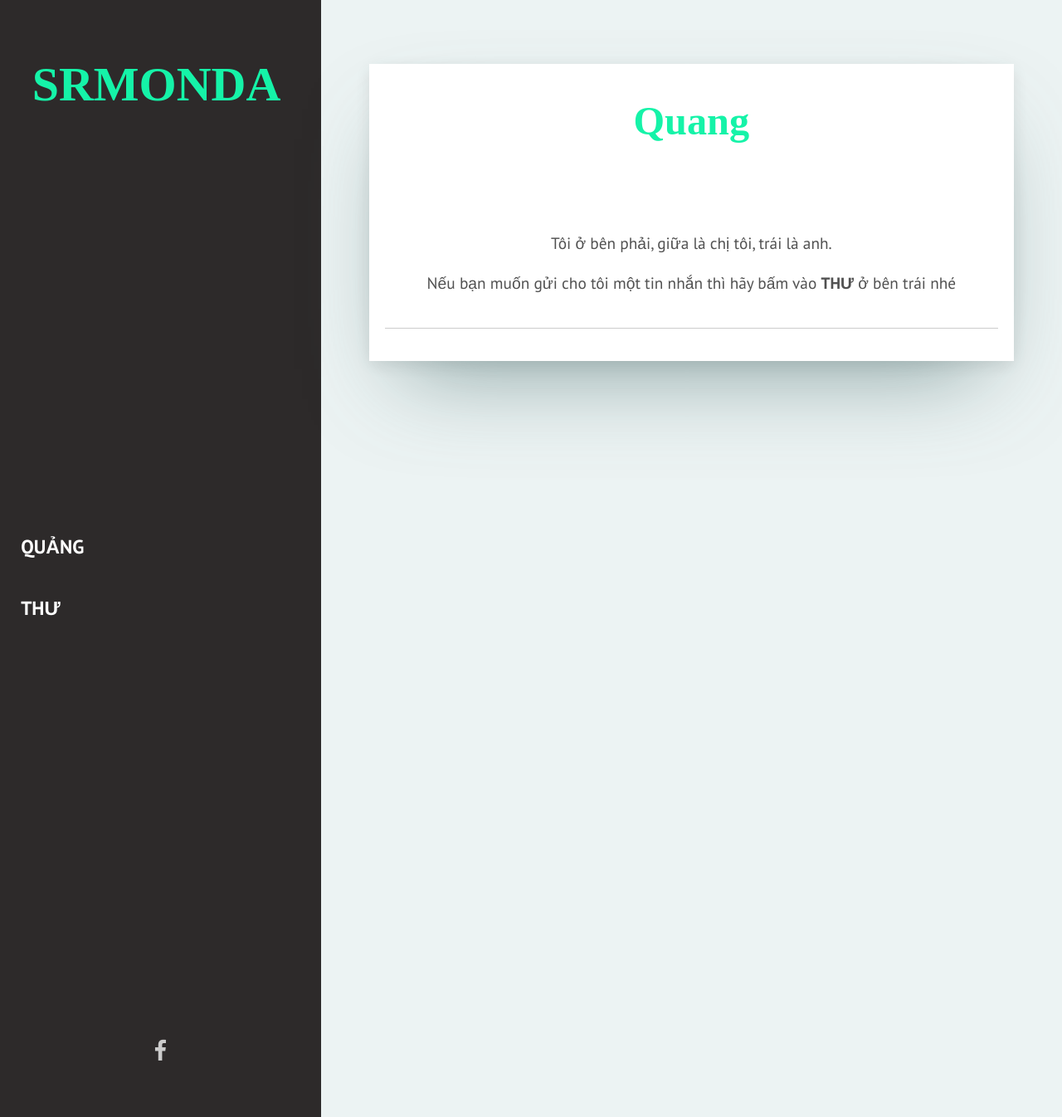
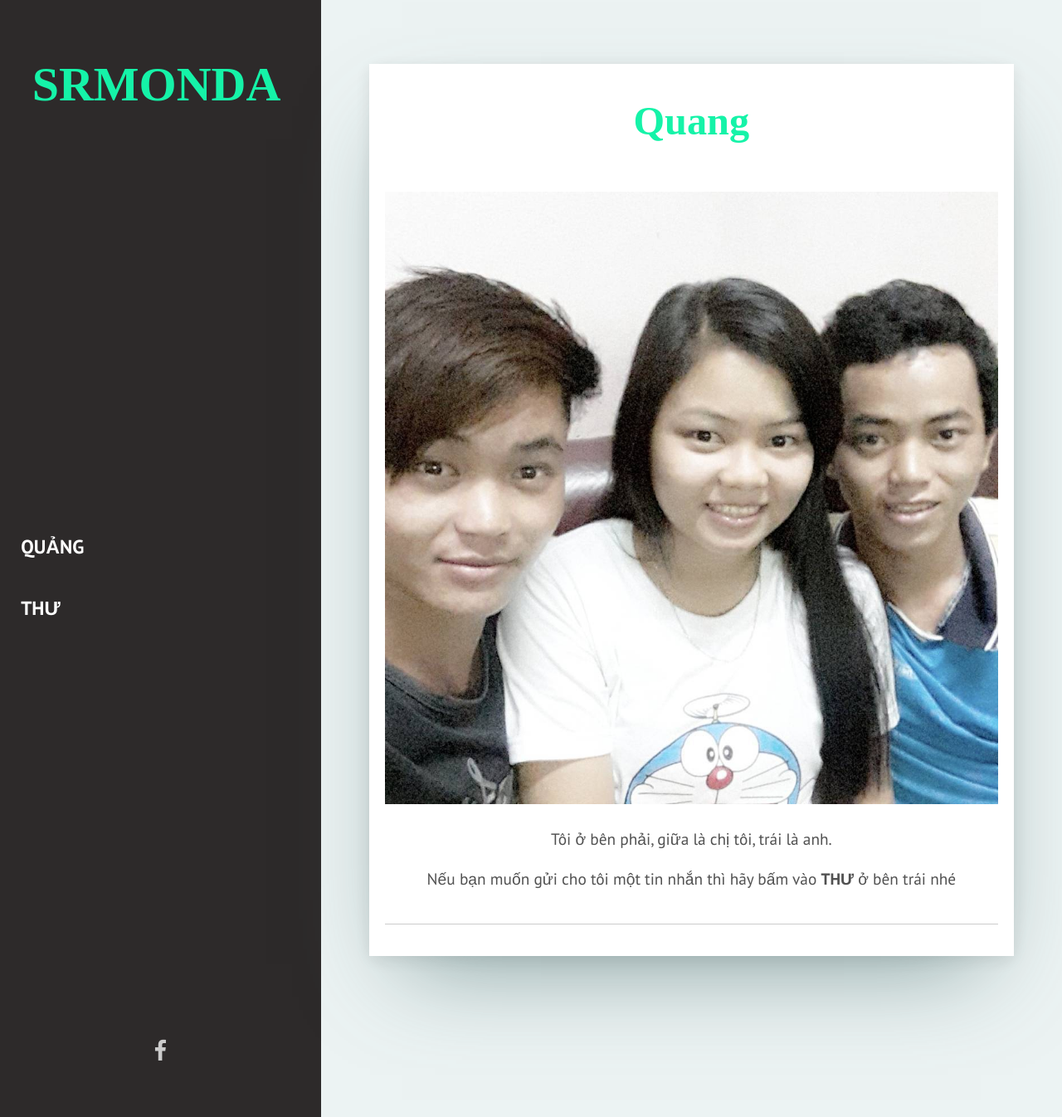
Before and after one commit to srmonda/srmonda.github., a Jekyll site: the page built from index.html, in a window 1280 px wide and 1346 px high. Shown: the whole window at 83% size. Built offline with Jekyll 4.4.1, drawn with Linux system fonts in a browser that asks for light colours; some web fonts are replaced.

Commit message:
fixed image

```diff
--- a/index.html
+++ b/index.html
@@ -4,7 +4,7 @@ title: Quang
 permalink: /
 ---
 
-<img url="/assets/img/3chiem.jpg">
+<img src="/assets/img/3chiem.jpg">
 <p>Tôi ở bên phải, giữa là chị tôi, trái là anh.</p>
 <p>Nếu bạn muốn gửi cho tôi một tin nhắn thì hãy bấm vào <strong>THƯ</strong>
   ở bên trái nhé</p>
```
